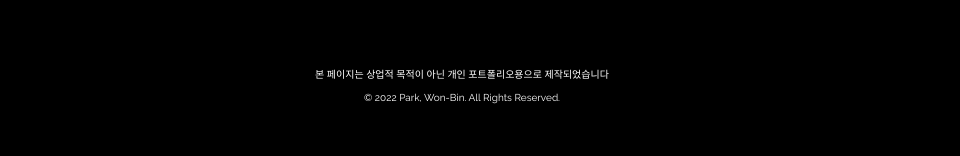
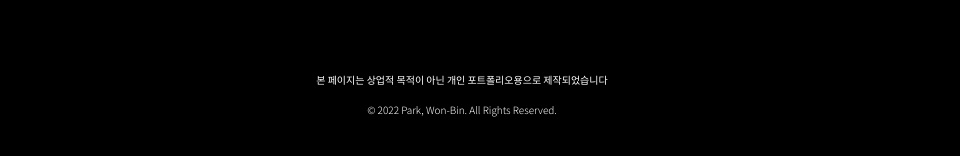
Before and after one commit to wonl3in/pakoowonl3in.github.io, a plain HTML site: page class.html in a window 1280 px wide. Shown: the part 564-720 px from the top of the page, without its empty margins (178-1138 px from the left). Drawn offline with nearby package versions, Linux system fonts and the light colour scheme; a web font is replaced by a local one.

Commit message:
Update class.css

```diff
--- a/class.css
+++ b/class.css
@@ -26,6 +26,7 @@ body
 
 .box1
 {
+    font-family: 'Noto Sans KR', sans-serif;
     text-align: center;
     color: #fff;
 }
@@ -260,6 +261,7 @@ body
 }
 
 .page{
+    font-family: 'Noto Sans KR', sans-serif;
     font-size: 17px;
     position: absolute;
     color: #fff;
@@ -273,5 +275,6 @@ body
 }
 
 .port{
+    font-family: 'Noto Sans KR', sans-serif;
     font-size: 10px;
 }
```
